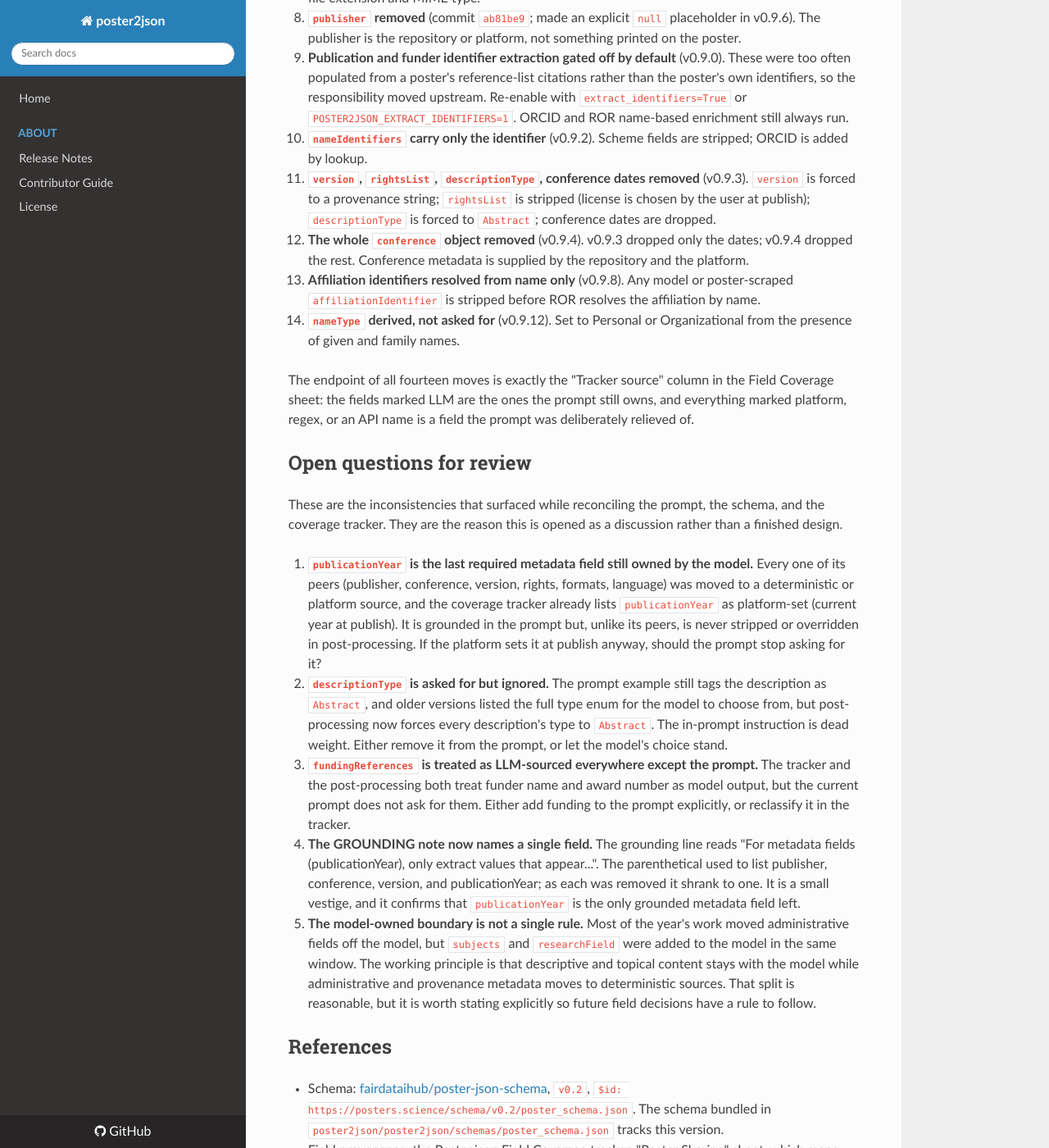
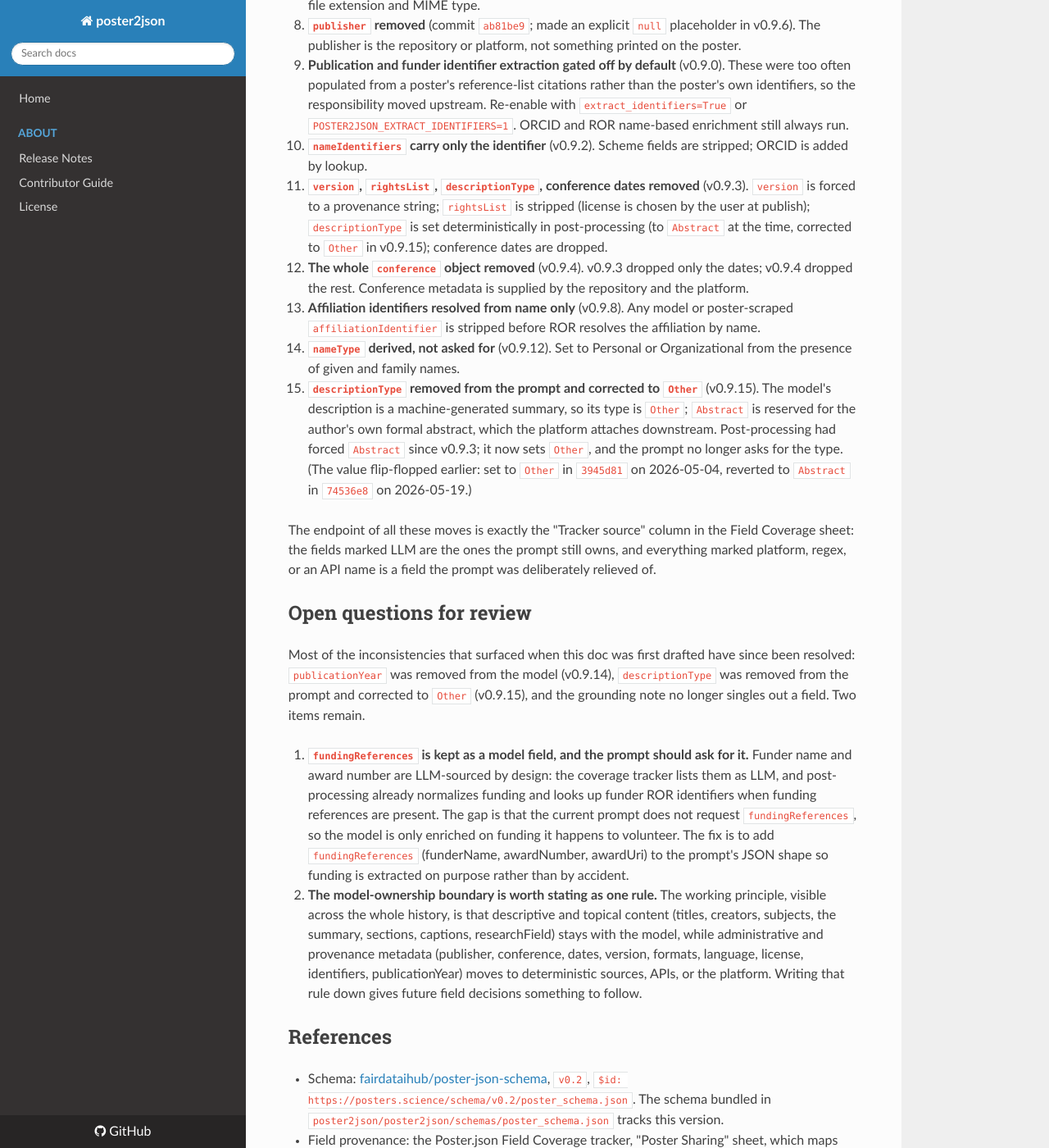
Before and after one commit to fairdataihub/poster2json, an MkDocs documentation site: the page built from docs/prompt-design.md, in a window 1280 px wide and 1400 px high, scrolled down 5360 px. Shown: the whole window at 82% size. Built offline with MkDocs 1.6.1, drawn with Linux system fonts in a browser that asks for light colours; nearby versions of some CDN libraries; some of the changed text lies outside the part shown.

Commit message:
docs: refresh extraction prompt design and history (for discussion)
Bring docs/prompt-design.md up to date with current main and reopen it as a
discussion. Since the original write-up merged, the prompt moved on:

- publicationYear is now platform-owned (removed from the model in 0.9.14),
  not the lone model-owned required field as first written.
- descriptionType is set deterministically to "Other" (machine summary;
  "Abstract" is the author's downstream abstract), and removed from the prompt.
- The resolved open questions (publicationYear, descriptionType, the grounding
  note) are cleared; fundingReferences is recorded as a kept model field that
  the prompt should request.

Two open questions remain for discussion: whether to add fundingReferences to
the prompt, and stating the model-ownership boundary as one rule.

````diff
--- a/docs/prompt-design.md
+++ b/docs/prompt-design.md
@@ -33,13 +33,12 @@
  "publisher", "conference", "formats"]
 ```
 
-Of those eight, the prompt asks the model for **four** (`creators`, `titles`,
-`subjects`, `descriptions`) plus `publicationYear`. It does **not** ask for
-`publisher`, `conference`, or `formats` at all. Those three are required by the
-schema but are filled by the platform and the file system, never guessed by the
-model. `publicationYear` is the lone required metadata field still produced by
-the model, and that exception is discussed under
-[Open questions](#open-questions-for-review).
+Of those eight, the prompt asks the model for **four**: `creators`, `titles`,
+`subjects`, and `descriptions`. It does **not** ask for `publisher`, `conference`,
+`formats`, or `publicationYear`. Those four are required by the schema but are
+filled by the platform and the file system, never guessed by the model.
+`publicationYear` was the last of them to move off the model; see
+[How we got here](#how-we-got-here).
 
 This split is the result of roughly a year of moving fields off the model one at
 a time, each time a field turned out to be a hallucination source or was better
@@ -66,12 +65,12 @@
 | `researchField` | no | LLM | yes (4 domains or null) | placeholder or junk values coerced to null |
 | `content.sections[].sectionTitle` / `sectionContent` | no | LLM | yes | dedupe, verbatim content |
 | `imageCaptions[]` / `tableCaptions[]` | no | LLM | yes | normalized to caption arrays |
-| `publicationYear` | yes | platform (tracker) / LLM (prompt) | yes (grounded) | not overridden (see open questions) |
 
 ### Fields the model is deliberately not asked for
 
 | Schema field | Required | Tracker source | In prompt | Post-processing |
 |---|---|---|---|---|
+| `publicationYear` | yes | platform | no | dropped from prompt, force-nulled (set at publish) |
 | `publisher` | yes | platform | no | forced to `null` (set at publish) |
 | `conference.*` | yes | platform / user | no | stripped from model output |
 | `formats[]` | yes | file extension | no | stripped, set from the file's MIME type |
@@ -152,9 +151,11 @@
   and is later normalized and deduped.
 
 - **`descriptions`: a 3 to 4 sentence summary.** The model writes a short summary
-  of the whole poster. Note that the prompt example tags it
-  `"descriptionType": "Abstract"`, but post-processing now forces that type
-  unconditionally, so the model's choice of type is inert (see open questions).
+  of the whole poster. Only the description text is model-generated; the schema's
+  `descriptionType` is no longer requested in the prompt and is set to `Other`
+  deterministically in post-processing, because the summary is machine-generated.
+  `Abstract` is reserved for the author's own formal abstract, which the platform
+  attaches downstream, so poster2json never emits it.
 
 ### The fallback prompt
 
@@ -232,11 +233,13 @@
    v0.6.x series). DOIs, ORCIDs, arXiv IDs, ROR, and funder ids are extracted by
    regex and looked up via API rather than trusted from the model.
 
-6. **Stop hallucinating `publicationYear`** (commit `6ab31af`, 2026-05-19). The
-   prompt had a hardcoded example year and a "use the current year if not found"
-   instruction, which fabricated years at scale. It was changed to null with a
-   strict "only if explicitly printed, never guess" rule. Importantly,
-   `publicationYear` stayed a model-owned field; it was grounded, not removed.
+6. **`publicationYear` grounded, then removed.** The prompt once had a hardcoded
+   example year and a "use the current year if not found" instruction, which
+   fabricated years at scale; commit `6ab31af` (2026-05-19) changed it to null
+   with a strict "only if explicitly printed" rule. It was later removed from the
+   model entirely (v0.9.14, commit `79f02d7`): dropped from both prompts and
+   force-nulled in post-processing, because the platform sets the publication year
+   at publish time.
 
 7. **`formats` set from the file** (v0.6.x). Dropped from the prompt and set
    deterministically from the file extension and MIME type.
@@ -256,8 +259,9 @@
 
 11. **`version`, `rightsList`, `descriptionType`, conference dates removed**
     (v0.9.3). `version` is forced to a provenance string; `rightsList` is stripped
-    (license is chosen by the user at publish); `descriptionType` is forced to
-    `Abstract`; conference dates are dropped.
+    (license is chosen by the user at publish); `descriptionType` is set
+    deterministically in post-processing (to `Abstract` at the time, corrected to
+    `Other` in v0.9.15); conference dates are dropped.
 
 12. **The whole `conference` object removed** (v0.9.4). v0.9.3 dropped only the
     dates; v0.9.4 dropped the rest. Conference metadata is supplied by the
@@ -270,48 +274,43 @@
 14. **`nameType` derived, not asked for** (v0.9.12). Set to Personal or
     Organizational from the presence of given and family names.
 
-The endpoint of all fourteen moves is exactly the "Tracker source" column in the
+15. **`descriptionType` removed from the prompt and corrected to `Other`**
+    (v0.9.15). The model's description is a machine-generated summary, so its type
+    is `Other`; `Abstract` is reserved for the author's own formal abstract, which
+    the platform attaches downstream. Post-processing had forced `Abstract` since
+    v0.9.3; it now sets `Other`, and the prompt no longer asks for the type. (The
+    value flip-flopped earlier: set to `Other` in `3945d81` on 2026-05-04, reverted
+    to `Abstract` in `74536e8` on 2026-05-19.)
+
+The endpoint of all these moves is exactly the "Tracker source" column in the
 Field Coverage sheet: the fields marked LLM are the ones the prompt still owns,
 and everything marked platform, regex, or an API name is a field the prompt was
 deliberately relieved of.
 
 ## Open questions for review
 
-These are the inconsistencies that surfaced while reconciling the prompt, the
-schema, and the coverage tracker. They are the reason this is opened as a
-discussion rather than a finished design.
+Most of the inconsistencies that surfaced when this doc was first drafted have
+since been resolved: `publicationYear` was removed from the model (v0.9.14),
+`descriptionType` was removed from the prompt and corrected to `Other` (v0.9.15),
+and the grounding note no
+longer singles out a field. Two items remain.
 
-1. **`publicationYear` is the last required metadata field still owned by the
-   model.** Every one of its peers (publisher, conference, version, rights,
-   formats, language) was moved to a deterministic or platform source, and the
-   coverage tracker already lists `publicationYear` as platform-set (current year
-   at publish). It is grounded in the prompt but, unlike its peers, is never
-   stripped or overridden in post-processing. If the platform sets it at publish
-   anyway, should the prompt stop asking for it?
+1. **`fundingReferences` is kept as a model field, and the prompt should ask for
+   it.** Funder name and award number are LLM-sourced by design: the coverage
+   tracker lists them as LLM, and post-processing already normalizes funding and
+   looks up funder ROR identifiers when funding references are present. The gap is
+   that the current prompt does not request `fundingReferences`, so the model is
+   only enriched on funding it happens to volunteer. The fix is to add
+   `fundingReferences` (funderName, awardNumber, awardUri) to the prompt's JSON
+   shape so funding is extracted on purpose rather than by accident.
 
-2. **`descriptionType` is asked for but ignored.** The prompt example still tags
-   the description as `Abstract`, and older versions listed the full type enum for
-   the model to choose from, but post-processing now forces every description's
-   type to `Abstract`. The in-prompt instruction is dead weight. Either remove it
-   from the prompt, or let the model's choice stand.
-
-3. **`fundingReferences` is treated as LLM-sourced everywhere except the prompt.**
-   The tracker and the post-processing both treat funder name and award number as
-   model output, but the current prompt does not ask for them. Either add funding
-   to the prompt explicitly, or reclassify it in the tracker.
-
-4. **The GROUNDING note now names a single field.** The grounding line reads "For
-   metadata fields (publicationYear), only extract values that appear...". The
-   parenthetical used to list publisher, conference, version, and publicationYear;
-   as each was removed it shrank to one. It is a small vestige, and it confirms
-   that `publicationYear` is the only grounded metadata field left.
-
-5. **The model-owned boundary is not a single rule.** Most of the year's work
-   moved administrative fields off the model, but `subjects` and `researchField`
-   were added to the model in the same window. The working principle is that
-   descriptive and topical content stays with the model while administrative and
-   provenance metadata moves to deterministic sources. That split is reasonable,
-   but it is worth stating explicitly so future field decisions have a rule to
+2. **The model-ownership boundary is worth stating as one rule.** The working
+   principle, visible across the whole history, is that descriptive and topical
+   content (titles, creators, subjects, the summary, sections, captions,
+   researchField) stays with the model, while administrative and provenance
+   metadata (publisher, conference, dates, version, formats, language, license,
+   identifiers, publicationYear) moves to deterministic sources, APIs, or the
+   platform. Writing that rule down gives future field decisions something to
    follow.
 
 ## References
````
